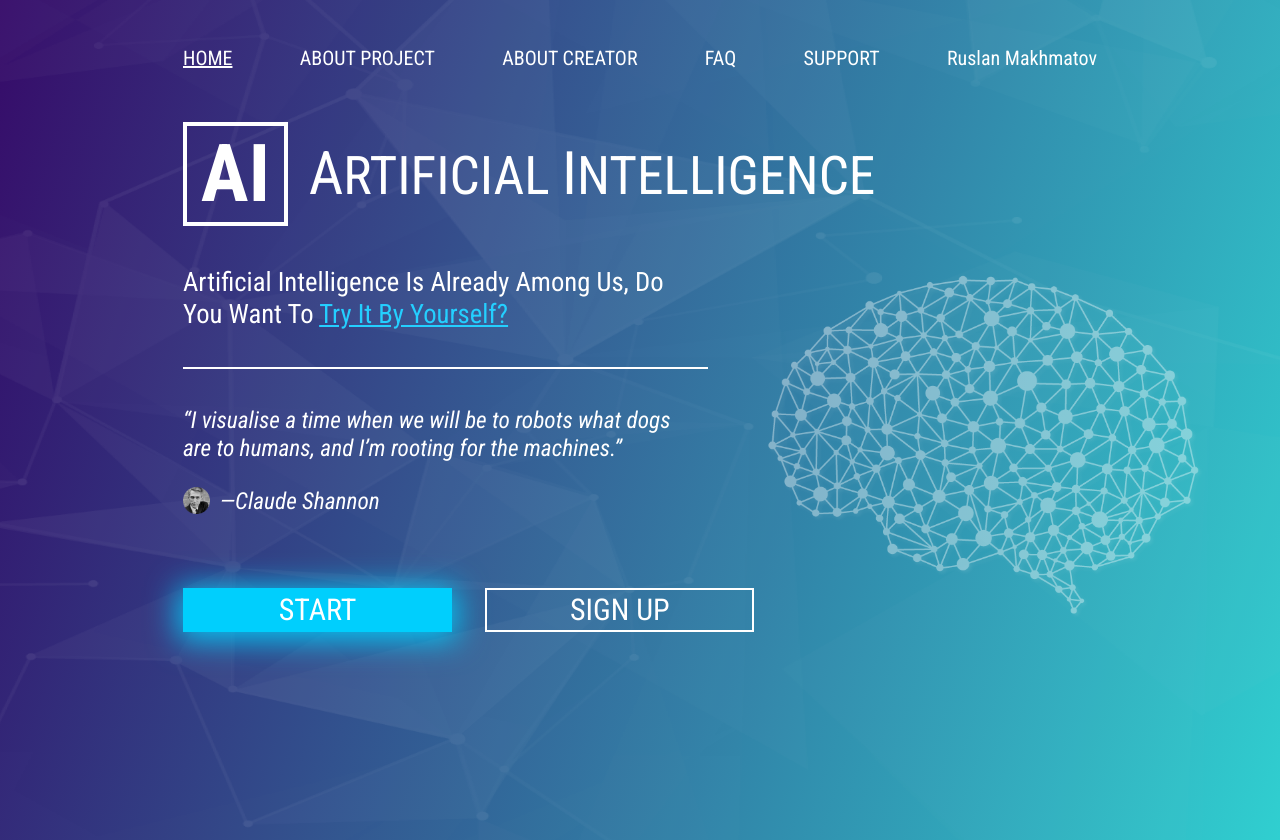
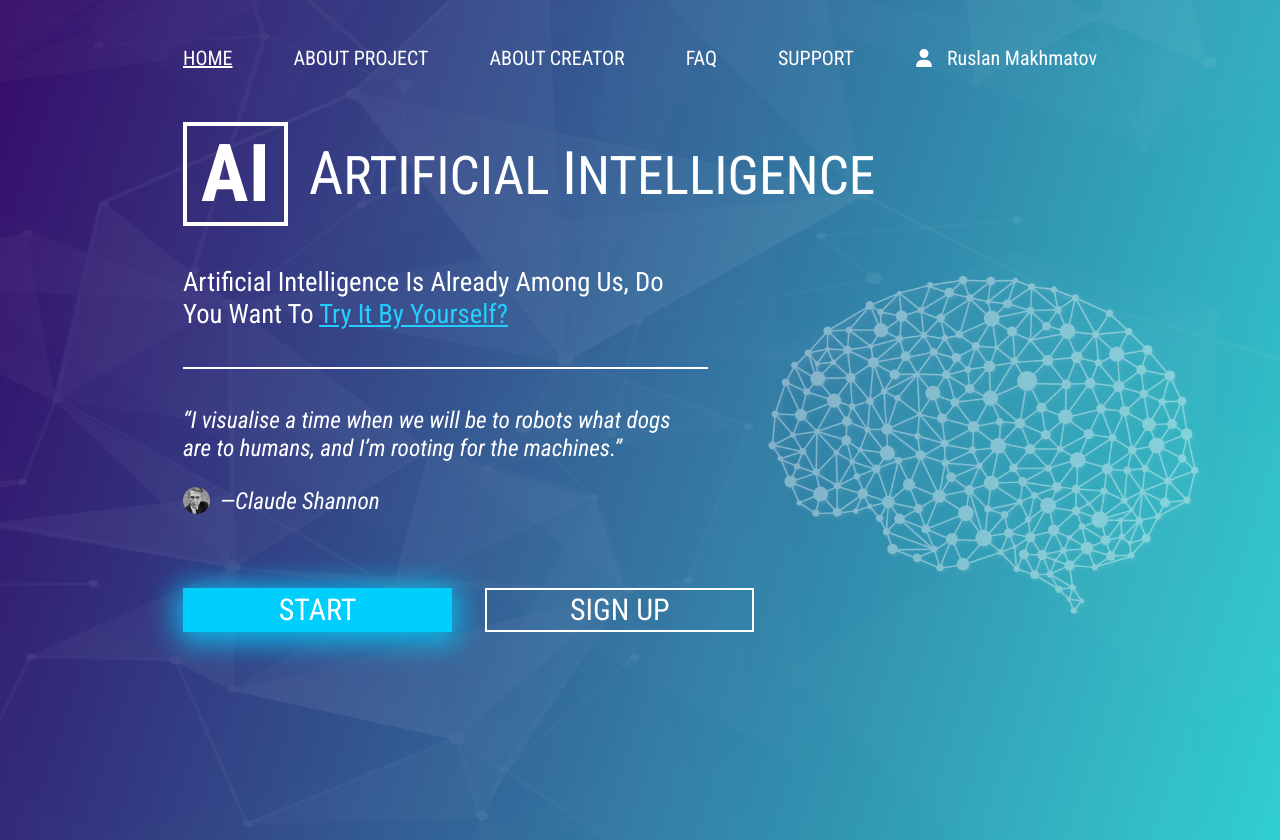
Before and after one commit to k1ngsterr1/AI-NETWORK, a React (Create React App) app: page / in a window 1280 px wide. Built offline with nearby package versions, Linux system fonts and the light colour scheme.

Commit message:
alpha 0.4

```diff
--- a/package.json
+++ b/package.json
@@ -3,12 +3,16 @@
   "version": "0.1.0",
   "private": true,
   "dependencies": {
+    "@fortawesome/fontawesome-svg-core": "^6.1.1",
+    "@fortawesome/free-solid-svg-icons": "^6.1.1",
+    "@fortawesome/react-fontawesome": "^0.2.0",
     "@ionic/pwa-elements": "^3.1.1",
     "@testing-library/jest-dom": "^5.16.4",
     "@testing-library/react": "^13.3.0",
     "@testing-library/user-event": "^13.5.0",
     "react": "^18.2.0",
     "react-dom": "^18.2.0",
+    "react-ionicons": "^4.2.0",
     "react-scripts": "5.0.1",
     "web-vitals": "^2.1.4",
     "webfontloader": "^1.6.28"
--- a/src/components/NavBar.js
+++ b/src/components/NavBar.js
@@ -1,4 +1,6 @@
 import React from "react";
+import { FontAwesomeIcon } from "@fortawesome/react-fontawesome";
+import { faUser } from "@fortawesome/free-solid-svg-icons";
 
 const NavBar = () => {
   return (
@@ -8,9 +10,12 @@
       <a className="about-creator">ABOUT CREATOR</a>
       <a className="faq">FAQ</a>
       <a className="support">SUPPORT</a>
-      <a className="user">
-        <ion-icon name="person-circle-outline"></ion-icon>Ruslan Makhmatov
-      </a>
+      <div className="user-container">
+        <a className="user">
+          <FontAwesomeIcon className="user-icon" icon={faUser} />
+          Ruslan Makhmatov
+        </a>
+      </div>
     </nav>
   );
 };
--- a/src/styles/styles.css
+++ b/src/styles/styles.css
@@ -42,6 +42,16 @@
 }
 body .home:hover, body .about-project:hover, body .about-creator:hover, body .faq:hover, body .support:hover {
   text-decoration: underline;
+}
+body .user-container {
+  display: flex;
+  align-items: center;
+}
+body .user-icon {
+  font-size: clamp(7px, 1.40625vw, 37px);
+  width: clamp(17px, 1.40625vw, 37px);
+  height: clamp(17px, 1.40625vw, 37px);
+  margin-right: clamp(7px, 1.09375vw, 31px);
 }
 body .main {
   width: clamp(480px, 78.4405543399%, 1200px);
--- a/src/styles/styles.sass
+++ b/src/styles/styles.sass
@@ -47,7 +47,15 @@
         &:hover
             text-decoration: underline
 
-    .user
+    .user-container
+        display: flex
+        align-items: center
+
+    .user-icon
+        font-size: clamp(7px,1.40625vw, 37px)
+        width: clamp(17px,1.40625vw, 37px)
+        height: clamp(17px,1.40625vw, 37px)
+        margin-right: clamp(7px,1.09375vw,31px)
 
     .main
         width: clamp(480px,78.44055433989789%,1200px)
```
Also changed, not shown: 2 other files (tests, documents, lock files or other folders).
